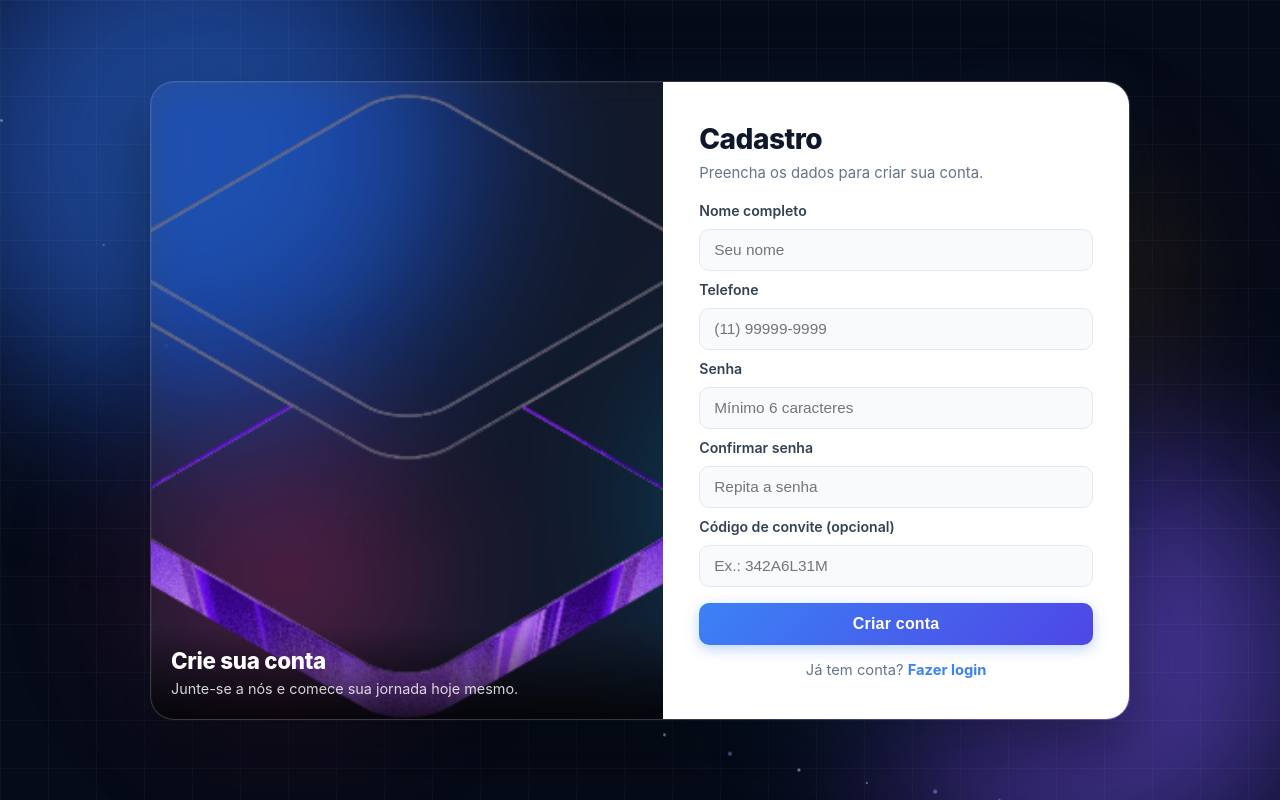
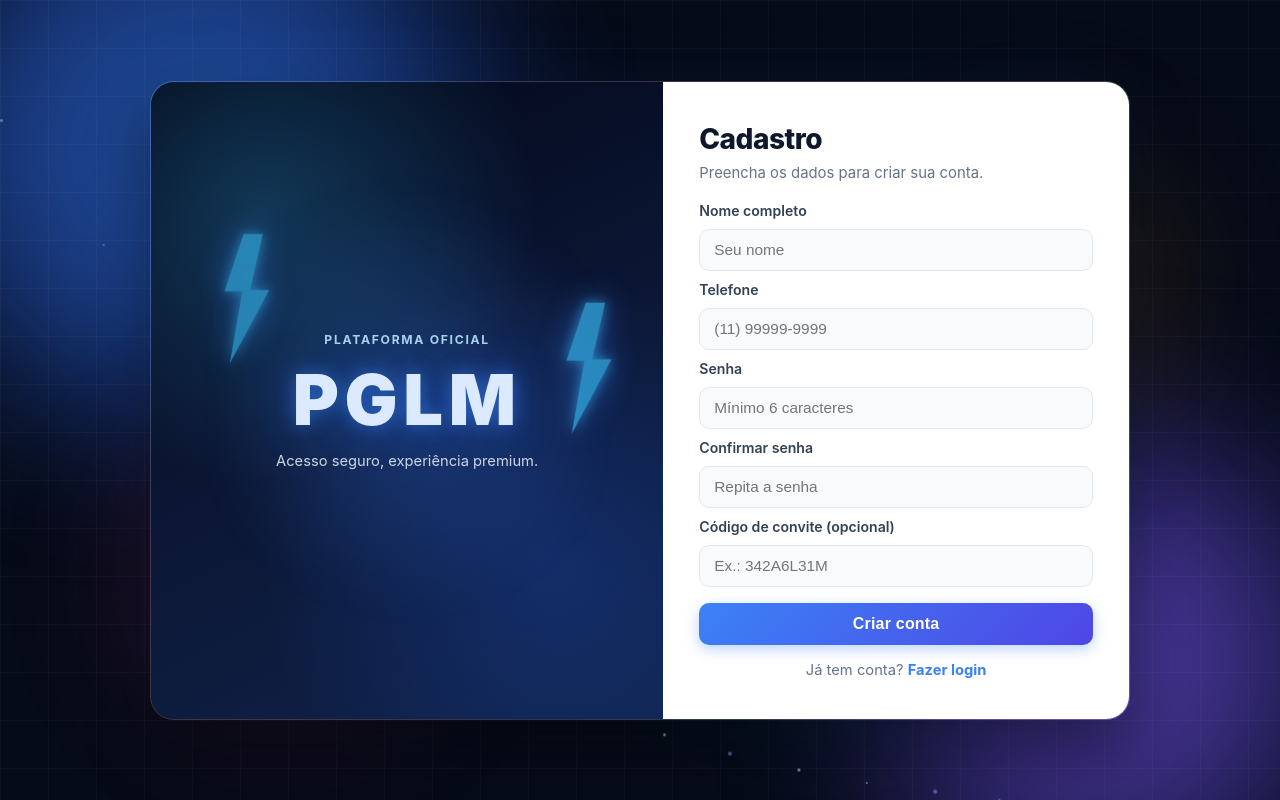
Before and after one commit to magnatazk20/mancera-frontend, a React (Vite) app: page /cadastro in a window 1280 px wide. Built offline with nearby package versions, Linux system fonts and the light colour scheme.

Commit message:
feat(auth): apply PGLM blue lightning banner to register and align auth visuals

```diff
--- a/src/pages/Register.tsx
+++ b/src/pages/Register.tsx
@@ -1,7 +1,6 @@
 import { useState } from 'react'
 import type { FormEvent } from 'react'
 import { Link, useNavigate, useSearchParams } from 'react-router-dom'
-import heroImage from '../assets/hero.png'
 
 const API_URL = import.meta.env.VITE_API_URL ?? 'http://localhost:3333'
 
@@ -79,12 +78,21 @@ export default function Register() {
   return (
     <main className="auth-page">
       <section className="auth-shell">
-        <aside className="hero-panel">
-          <img src={heroImage} alt="Imagem decorativa" />
-          <div className="hero-overlay">
-            <h2>Crie sua conta</h2>
-            <p>Junte-se a nós e comece sua jornada hoje mesmo.</p>
+        <aside className="hero-panel login-banner-panel" aria-hidden="true">
+          <div className="pglm-banner-bg-glow" />
+          <div className="pglm-banner-content">
+            <p className="pglm-banner-kicker">PLATAFORMA OFICIAL</p>
+            <h2 className="pglm-banner-title">PGLM</h2>
+            <p className="pglm-banner-subtitle">Acesso seguro, experiência premium.</p>
           </div>
+
+          <svg className="pglm-banner-lightning left" viewBox="0 0 120 220" aria-hidden="true">
+            <path d="M72 8L42 98h28l-20 114l62-116H82L102 8z" />
+          </svg>
+
+          <svg className="pglm-banner-lightning right" viewBox="0 0 120 220" aria-hidden="true">
+            <path d="M72 8L42 98h28l-20 114l62-116H82L102 8z" />
+          </svg>
         </aside>
 
         <section className="form-panel" aria-labelledby="register-title">
```
